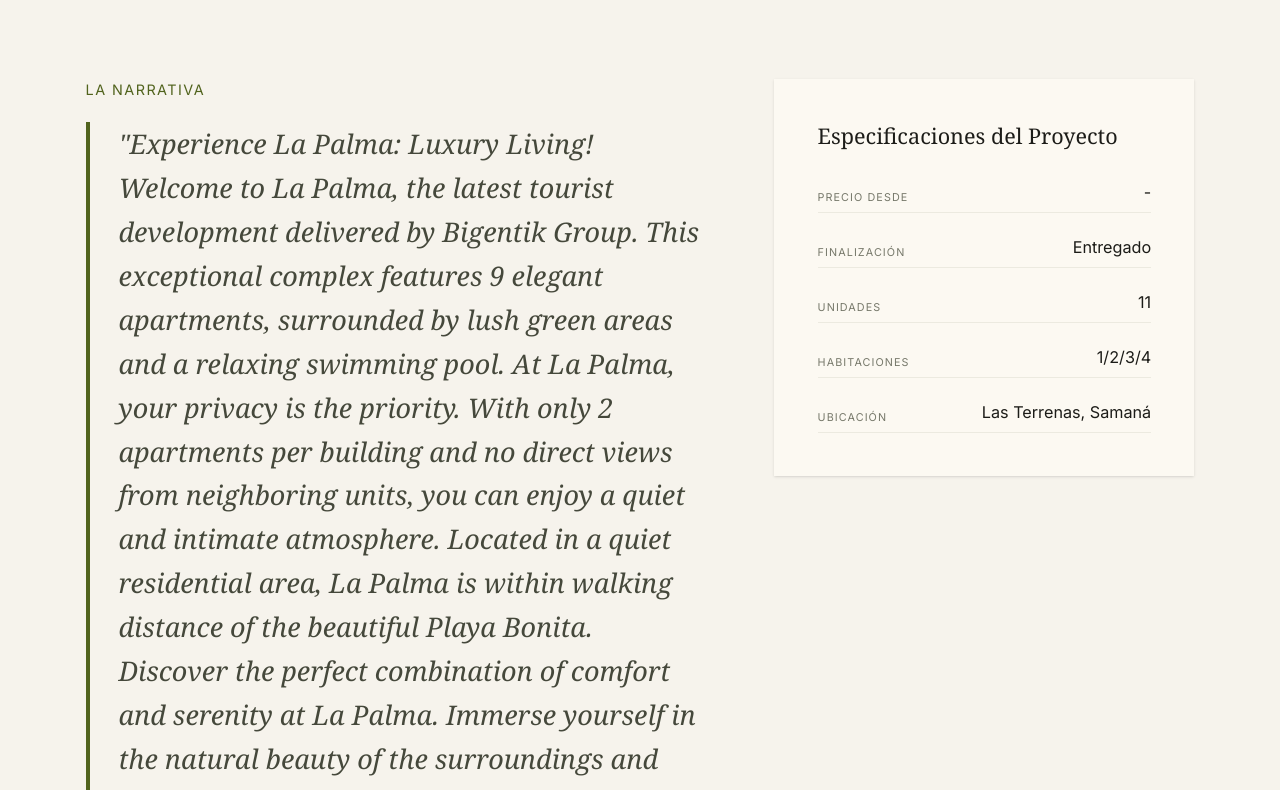
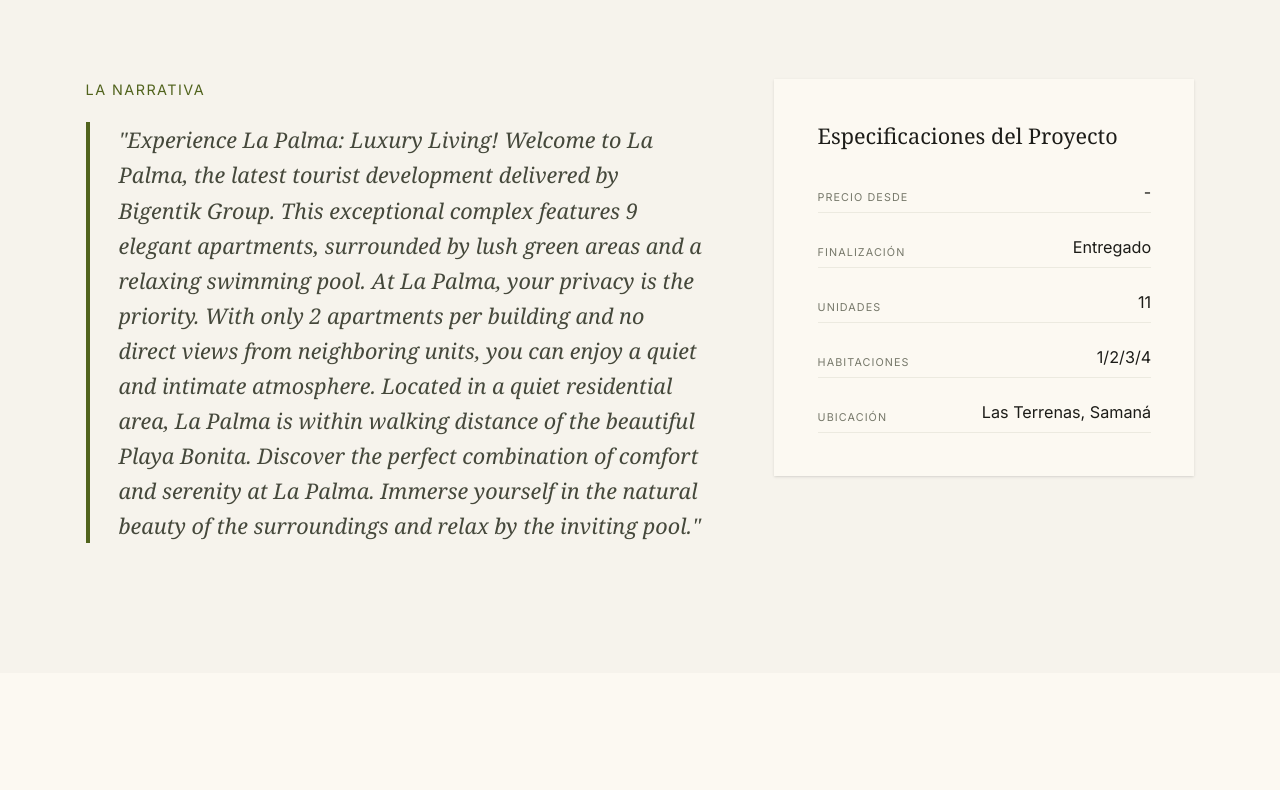
Before and after one commit to bigentikgroup1-hue/bigentik-group, a Next.js app: page /about/projects/la-palma in a window 1280 px wide. Shown: the part 1620-2410 px from the top of the page. Built offline with nearby package versions, Linux system fonts and the light colour scheme.

Commit message:
feat: modify text for project narrative

```diff
--- a/components/projects/ProjectOverview.tsx
+++ b/components/projects/ProjectOverview.tsx
@@ -26,7 +26,7 @@ export const ProjectOverview = async ({ pullQuote, paragraphs, specs, locale }:
             {t('projects.overview.title')}
           </span>
           <div className="border-l-4 border-primary pl-8 mb-12">
-            <blockquote className="font-headline text-3xl italic text-on-surface-variant leading-relaxed">
+            <blockquote className="font-headline text-2xl italic text-on-surface-variant leading-relaxed">
               &quot;{pullQuote}&quot;
             </blockquote>
           </div>
```
